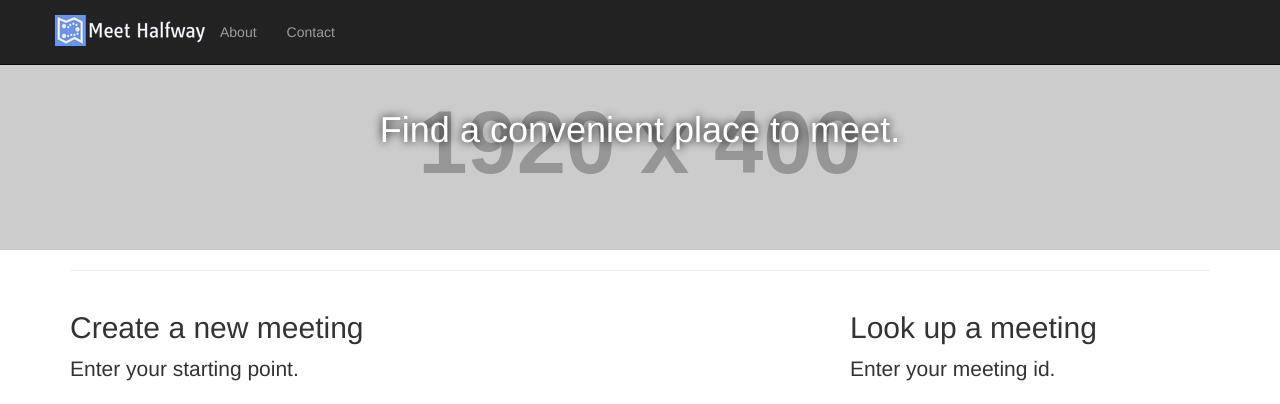
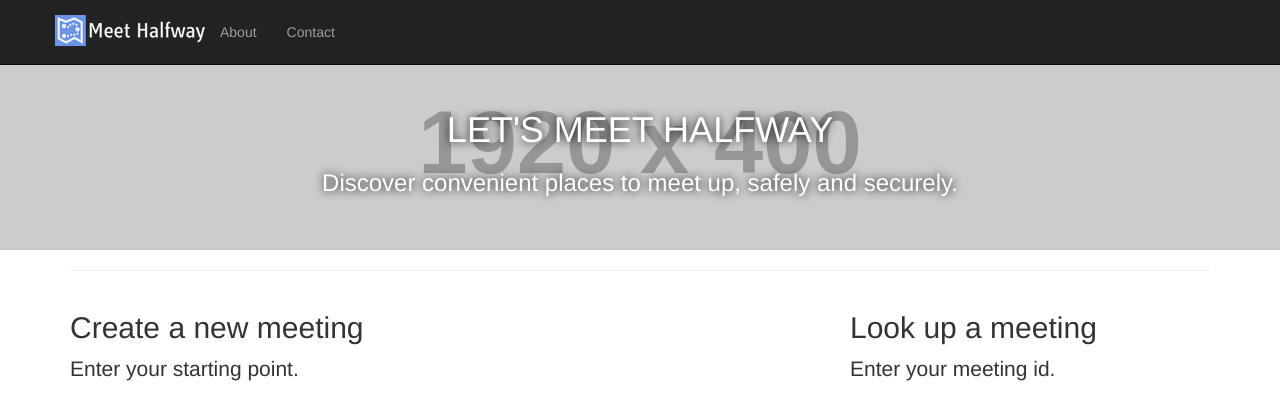
Before and after one commit to cszc/Meet-Halfway, a Django app: page /test/home in a window 1280 px wide. Shown: the top 404 px of the page. Run offline with Django 3.2, Linux system fonts and the light colour scheme; grey boxes labelled with a size stand in for pictures from a placeholder-image service; some libraries are stand-ins or nearby versions.

Commit message:
updated homepage copy

```diff
--- a/meethalfway/templates/halfwayapp/home.html
+++ b/meethalfway/templates/halfwayapp/home.html
@@ -7,7 +7,8 @@
                 <div class="col-lg-12">
                     <br>
                     <br>
-                    <h1 class="tagline text-center">Find a convenient place to meet.</h1>
+                    <h1 class="tagline text-center">LET'S MEET HALFWAY</h1>
+                    <h3 class='tagline text-center'>Discover convenient places to meet up, safely and securely.</h3>
                 </div>
             </div>
         </div>
```
